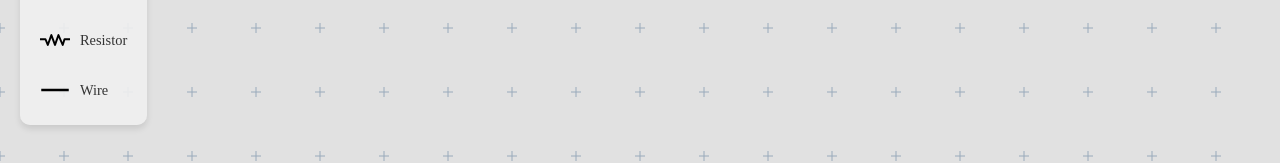
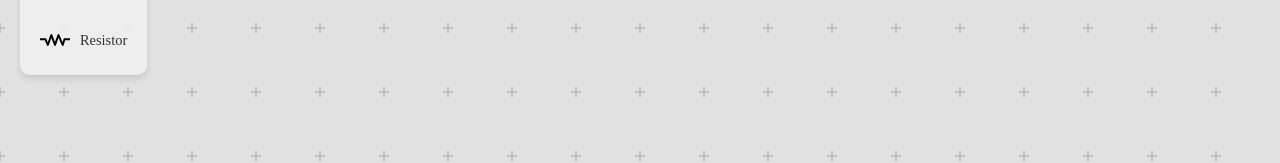
Before and after one commit to Rrrinav/Circuit-Simulator, a React (Vite) app in the folder diagram-ui/: page / in a window 1280 px wide. Shown: the part 164-327 px from the top of the page. Built offline with nearby package versions, Linux system fonts and the light colour scheme.

Commit message:
[ Made wires better ]: Better paths & ending without being connected to elements too!

```diff
--- a/diagram-ui/src/Board.js
+++ b/diagram-ui/src/Board.js
@@ -1,3 +1,4 @@
+// BUG: This wire system totally sucks
 export const ElementTypes = {
   fuse: "_fuse",
   switch: "_switch",
@@ -6,7 +7,6 @@ export const ElementTypes = {
   battery: "_battery",
   resistor: "_resistor",
 };
-
 export class Element {
   constructor(gridX, gridY, type) {
     this.gridX = gridX;
@@ -237,7 +237,16 @@ export class Board {
         this.isDrawingWire = false;
         this.lastWireGridX = null;
         this.lastWireGridY = null;
+        return;
       }
+
+      this.currentWire.addSegment(gridX, gridY);
+      this.currentWire.complete();
+      this.wires.push(this.currentWire);
+      this.currentWire = null;
+      this.isDrawingWire = false;
+      this.lastWireGridX = null;
+      this.lastWireGridY = null;
     }
 
     if (this.draggableElement) {
--- a/diagram-ui/src/Components/Canvastry.jsx
+++ b/diagram-ui/src/Components/Canvastry.jsx
@@ -5,8 +5,6 @@ import battery_def from "../assets/battery_def.svg";
 import battery_sel from "../assets/battery_sel.svg";
 import resistor_def from "../assets/resistor_def.svg";
 import resistor_sel from "../assets/resistor_sel.svg";
-import wire_def from "../assets/wire_def.svg";
-import wire_sel from "../assets/wire_sel.svg";
 import { Asset, AssetManager } from "../AssetManager";
 import { ElementTypes, Board } from "../Board";
 import "./Canvastry.css";
@@ -120,16 +118,6 @@ const Canvastry = () => {
             />
             <span>Resistor</span>
           </div>
-          <div
-            className={`menu-item ${selectedElement === ElementTypes.wire ? "selected" : ""}`}
-            onClick={() => handleElementSelect(ElementTypes.wire)}
-          >
-            <img
-              src={selectedElement === ElementTypes.wire ? wire_sel : wire_def}
-              alt="Wire"
-            />
-            <span>Wire</span>
-          </div>
         </div>
       </div>
     </div>
```
